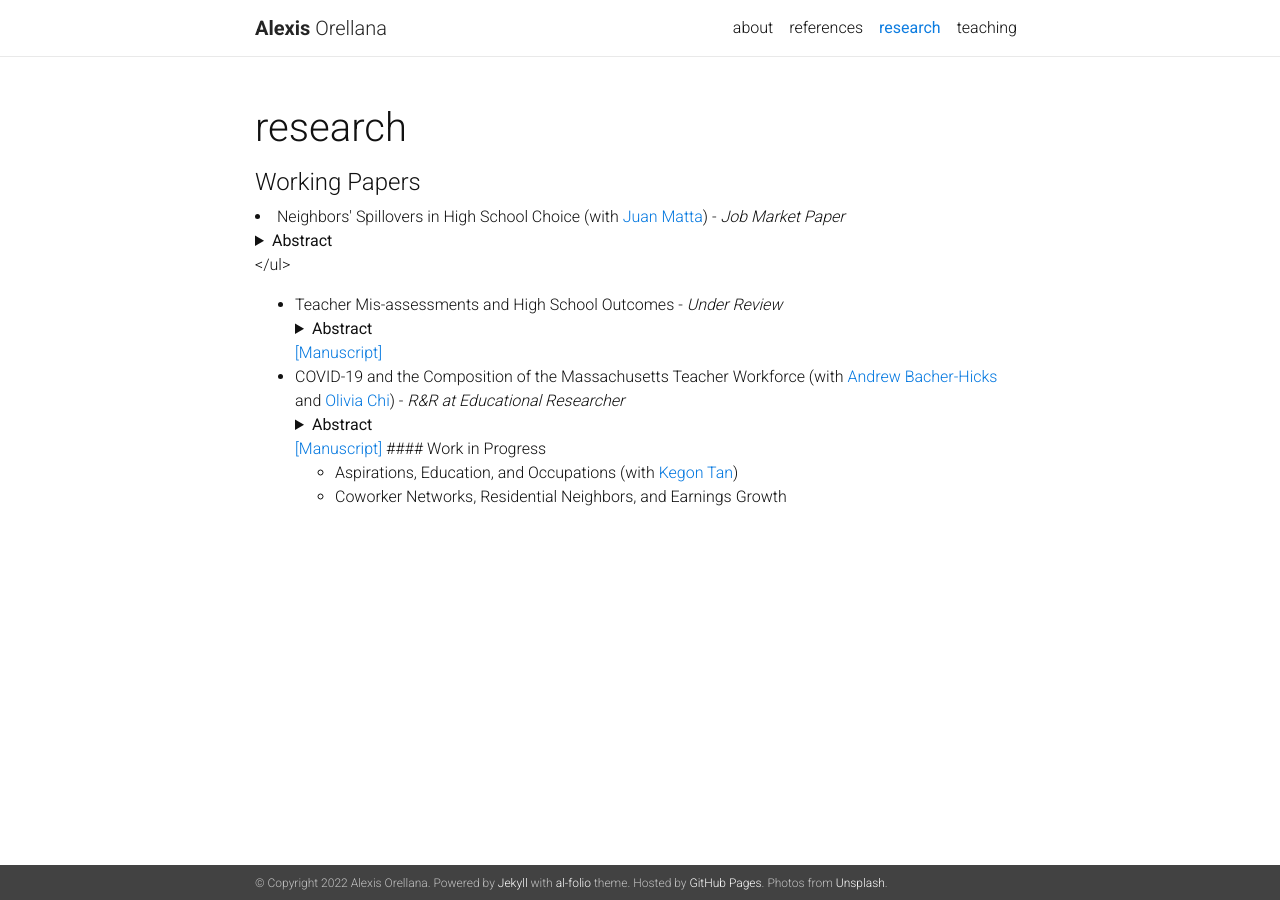
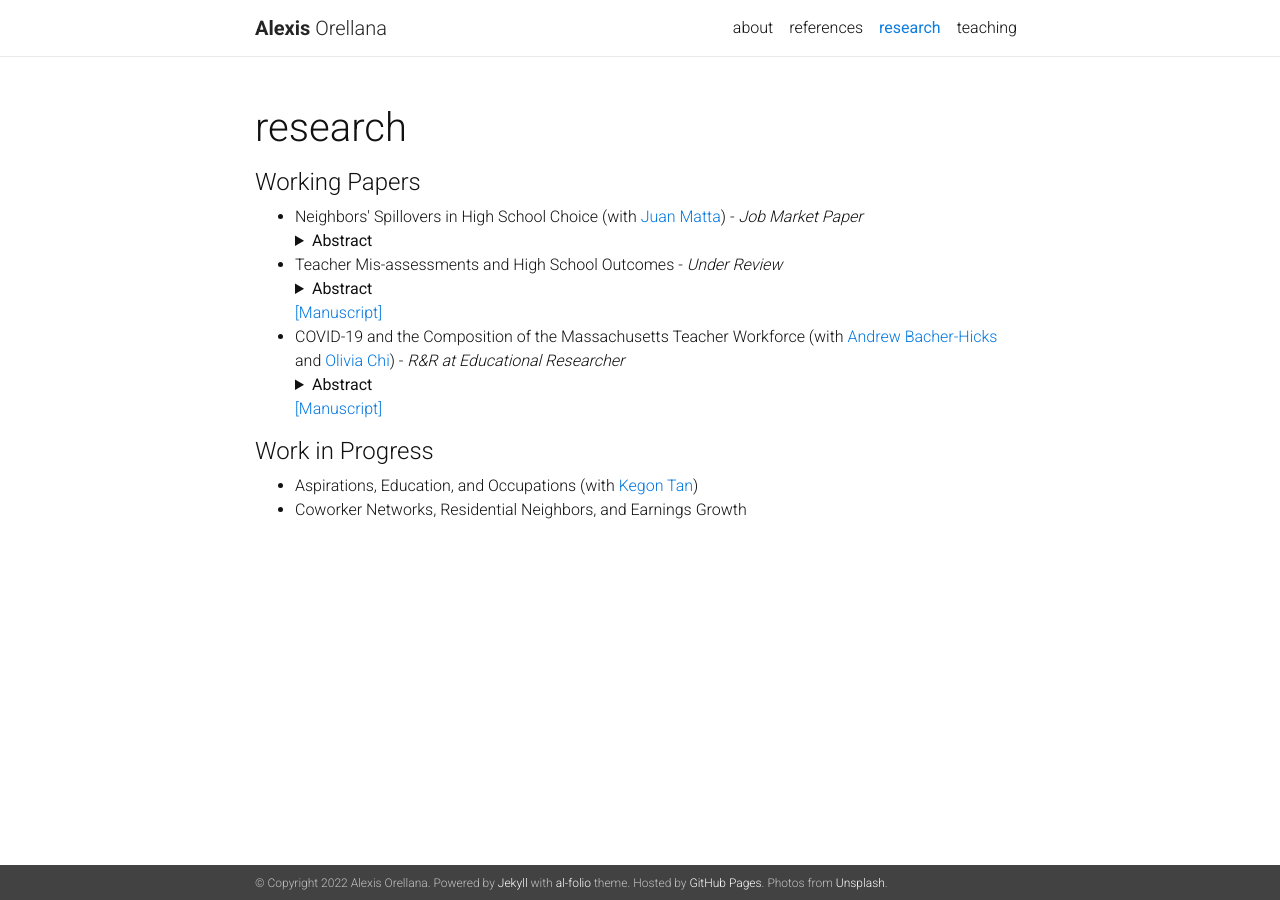
Before and after one commit to alexisorellana/alexisorellana.github.io, a Jekyll site: the page built from _pages/research.md, in a window 1280 px wide. Built offline with Jekyll 4.4.1, drawn with Linux system fonts in a browser that asks for light colours; nearby versions of some CDN libraries; a style sheet for code colours, icons or effects is not loaded.

Commit message:
update 10-05

```diff
--- a/_pages/research.md
+++ b/_pages/research.md
@@ -7,6 +7,8 @@ nav: true
 ---
 
 #### Working Papers
+<ul>
+
 <li> Neighbors' Spillovers in High School Choice (with <a href="https://jjmatta.github.io" target="_blank">Juan Matta</a>) - <em> Job Market Paper </em> </li>
 <details>
 <summary><b>Abstract</b></summary>
@@ -14,10 +16,9 @@ nav: true
 Do neighbors affect each others' schooling choices? We exploit oversubscription lotteries in Chile's centralized school admission system to identify the effect of close neighbors on application and enrollment decisions. A student is 6-8\% more likely to rank a high school as first preference and to attend that school if the closest neighbor attended it the prior year. These effects are stronger in families with lower education, college expectations, and prior academic achievement, measured by previous scores in national standardized tests. Lower-achieving applicants are more likely to follow neighbors to schools with better attributes when their closest neighbor's test scores are higher. Targeted policies aimed at increasing information to disadvantaged parents could produce significant multiplier effects.
 
 </details>
-</ul>
 
 
-<ul>
+
 <li> Teacher Mis-assessments and High School Outcomes - <em> Under Review </em> </li>
 <details>
 <summary><b>Abstract</b></summary>
@@ -38,7 +39,7 @@ The unprecedented challenges of teaching during COVID-19 prompted fears of a mas
 
 <a href="{{ site.baseurl }}/assets/pdf/covid_WP.pdf" target="_blank">[Manuscript]</a>
 
-
+</ul>
 
 
 #### Work in Progress
```
